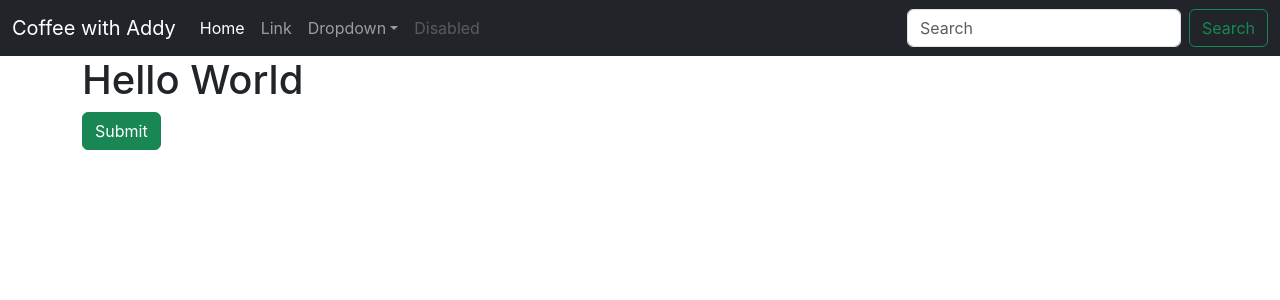
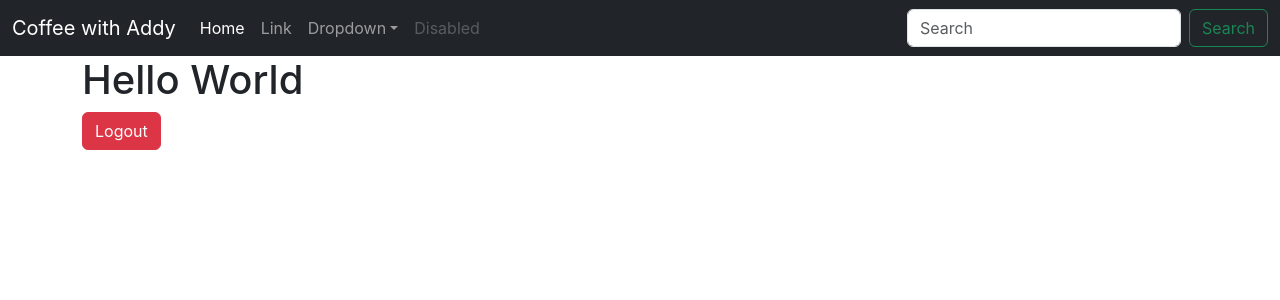
Before and after one commit to AdityaGupta-03/reactBasic, a React (Create React App) app: page / in a window 1280 px wide. Shown: the top 300 px of the page. Built offline with nearby package versions, Linux system fonts and the light colour scheme.

Commit message:
Login Logout component

```diff
--- a/src/App.jsx
+++ b/src/App.jsx
@@ -2,12 +2,18 @@
 import './App.css';
 
 let name = "Coffee with Addy";
-
-function MyButton(){
+let loggedIn = true;
+function Success(){
   return(
-    <button className="btn btn-success">Submit</button>
+    <button className="btn btn-danger">Logout</button>
   );
 }
+function Danger(){
+  return(
+    <button className="btn btn-success">Login</button>
+  );
+}
+let content = loggedIn ? <Success /> : <Danger />
 
 // Exporting the Component
 export default function App() {
@@ -55,7 +61,7 @@ export default function App() {
       {/* Nesting Function in the App Component */}
       <div className="container">
         <h1>Hello World</h1>
-        <MyButton />
+        {content}
       </div>
     </>
   );
```
